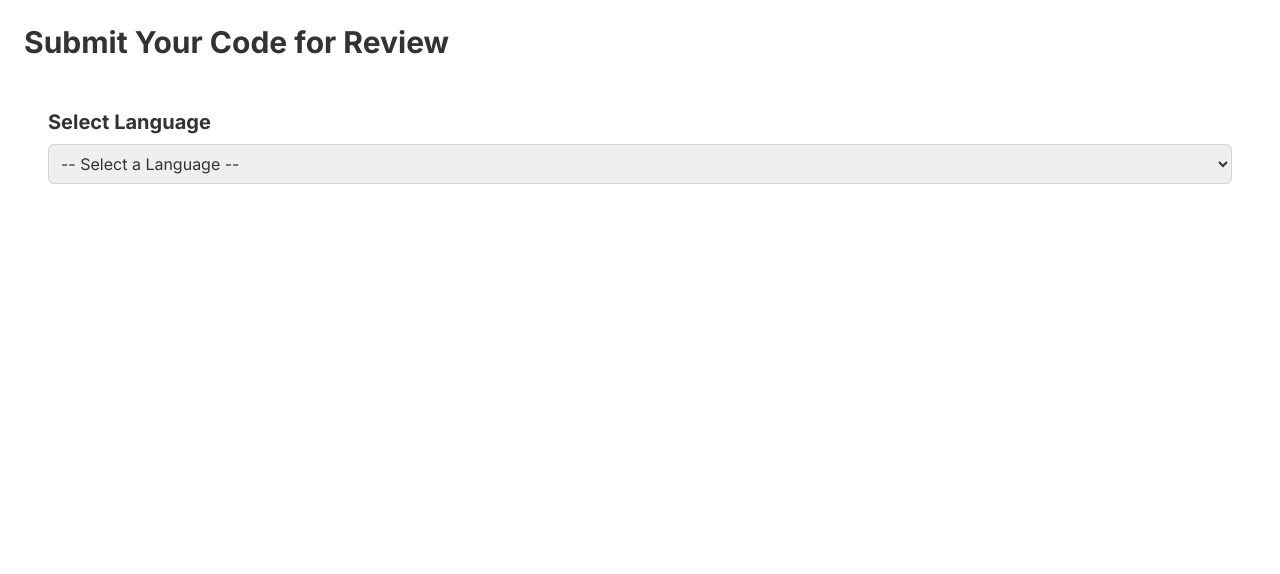
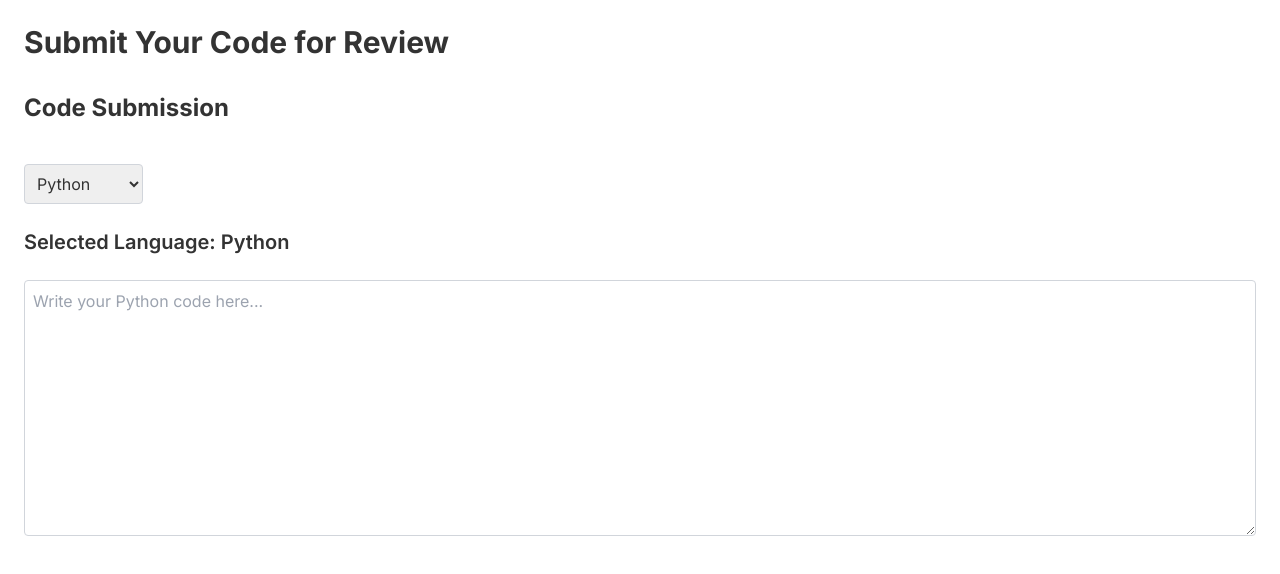
Before and after one commit to chae1xx1os/BoB-DEVTHON, a Next.js app: page /code-review in a window 1280 px wide. Shown: the top 574 px of the page. Built offline with nearby package versions, Linux system fonts and the light colour scheme.

Commit message:
Add: Enhance CodeSubmission UI with syntax highlighting and spacing

```diff
--- a/package.json
+++ b/package.json
@@ -20,6 +20,7 @@
     "clsx": "^2.1.1",
     "lucide-react": "^0.428.0",
     "next": "14.2.5",
+    "prismjs": "^1.29.0",
     "react": "^18",
     "react-chartjs-2": "^5.2.0",
     "react-dom": "^18",
--- a/src/app/code-review/page.tsx
+++ b/src/app/code-review/page.tsx
@@ -2,7 +2,7 @@ import { CodeSubmission } from "@/components/CodeSubmission";
 
 export default function CodeReviewPage() {
   return (
-    <div className="container mx-auto p-6">
+    <div className="container mx-auto p-6 space-y-8"> {/* 상단 여백 추가 */}
       <h1 className="text-3xl font-bold mb-6">Submit Your Code for Review</h1>
       <CodeSubmission />
     </div>
--- a/src/app/page.tsx
+++ b/src/app/page.tsx
@@ -1,9 +1,10 @@
 "use client"; // 클라이언트 컴포넌트로 지정
 
 import { useState } from 'react';
-import { Component } from '@/components/component';
+import { Component } from '@/components/component'; // 이 컴포넌트에 상단 헤더가 포함되어 있다면 수정이 필요
 import { LoginComponent } from '@/components/login-component';
-import Link from 'next/link';  // Link 컴포넌트 추가
+import Link from 'next/link';
+import { MountainIcon } from "@/components/icons/mountain-icon";
 
 export default function HomePage() {
   const [isLoginOpen, setLoginOpen] = useState(false);
@@ -12,17 +13,21 @@ export default function HomePage() {
 
   return (
     <div className="relative">
-      {/* 상단 Task Board와 Code Review 링크 추가 */}
+      {/* 헤더 구성 */}
       <header className="bg-background border-b flex items-center justify-between px-6 py-4 shadow-sm">
         <div className="flex items-center gap-4">
-          <Link href="#" className="flex items-center gap-2" prefetch={false}>
-            <span className="text-2xl font-semibold">Task Board</span>
+          <MountainIcon className="w-8 h-8" />
+          <span className="text-2xl font-semibold">해와달</span>
+
+          <Link href="#" className="text-lg text-muted-foreground hover:text-foreground" prefetch={false}>
+            Task Board
           </Link>
+
           <Link href="/code-review" className="text-lg text-muted-foreground hover:text-foreground" prefetch={false}>
             Code Review
           </Link>
         </div>
-        {/* 기존 로그인 버튼 유지 */}
+
         <div className="flex items-center gap-4">
           <button
             className="p-2 bg-blue-500 text-white rounded"
@@ -33,7 +38,7 @@ export default function HomePage() {
         </div>
       </header>
 
-      {/* 기존 컴포넌트 렌더링 */}
+      {/* 아래의 Component가 중복된 헤더를 렌더링하는지 확인 필요 */}
       <Component />
 
       {/* 로그인 모달 */}
--- a/src/components/CodeSubmission.tsx
+++ b/src/components/CodeSubmission.tsx
@@ -1,3 +1,5 @@
+"use client";
+
 import { useState } from "react";
 
 const languages = [
@@ -5,44 +7,37 @@ const languages = [
   "JavaScript",
   "Java",
   "C++",
+  "C#",
   "Ruby",
   "Go",
-  "Rust",
-  // 추가하고 싶은 언어들
+  "Swift",
+  "Kotlin",
 ];
 
 export function CodeSubmission() {
-  const [selectedLanguage, setSelectedLanguage] = useState<string | null>(null);
-  const [code, setCode] = useState("");
+  const [selectedLanguage, setSelectedLanguage] = useState(languages[0]);
 
   return (
-    <div className="p-6">
-      <div className="mb-4">
-        <label className="block text-xl font-bold mb-2">Select Language</label>
+    <div className="space-y-6"> {/* 요소 간 여백 추가 */}
+      <h1 className="text-2xl font-bold mb-4">Code Submission</h1>
       <select
-          className="block w-full p-2 border border-gray-300 rounded-md"
+        className="mb-4 p-2 border border-gray-300 rounded"
+        value={selectedLanguage}
         onChange={(e) => setSelectedLanguage(e.target.value)}
       >
-          <option value="">-- Select a Language --</option>
-          {languages.map((lang, index) => (
-            <option key={index} value={lang}>
+        {languages.map((lang) => (
+          <option key={lang} value={lang}>
             {lang}
           </option>
         ))}
       </select>
+      <div className="space-y-4"> {/* 요소 간 여백 추가 */}
+        <h2 className="text-xl font-semibold mb-2">Selected Language: {selectedLanguage}</h2>
+        <textarea
+          className="w-full h-64 p-2 border border-gray-300 rounded"
+          placeholder={`Write your ${selectedLanguage} code here...`}
+        />
       </div>
-
-      {selectedLanguage && (
-        <div className="mt-6">
-          <h2 className="text-2xl font-semibold mb-4">{selectedLanguage}</h2>
-          <textarea
-            className="w-full h-64 p-4 border border-gray-300 rounded-md"
-            placeholder={`Write your ${selectedLanguage} code here...`}
-            value={code}
-            onChange={(e) => setCode(e.target.value)}
-          ></textarea>
-        </div>
-      )}
     </div>
   );
 }
--- a/src/components/component.tsx
+++ b/src/components/component.tsx
@@ -61,39 +61,6 @@ export function Component() {
   };
 
   return (
-    <div className="flex flex-col h-screen">
-      <header className="bg-background border-b flex items-center justify-between px-6 py-4 shadow-sm">
-        <div className="flex items-center gap-4">
-          <Link href="#" className="flex items-center gap-2" prefetch={false}>
-            <MountainIcon className="w-8 h-8" />
-            <span className="text-2xl font-semibold">해와달</span>
-          </Link>
-          <Link href="#" className="text-lg text-muted-foreground hover:text-foreground" prefetch={false}>
-            Task Board
-          </Link>
-        </div>
-        <div className="flex items-center gap-4">
-          <DropdownMenu>
-            <DropdownMenuTrigger asChild>
-              <Button variant="ghost" size="icon" className="rounded-full">
-                <Image
-                  src="/1.png"
-                  width={64}
-                  height={64}
-                  alt="Avatar"
-                  className="rounded-full"
-                />
-              </Button>
-            </DropdownMenuTrigger>
-            <DropdownMenuContent align="end">
-              <DropdownMenuLabel>Signed in as Taeyang Kim</DropdownMenuLabel>
-              <DropdownMenuSeparator />
-              <DropdownMenuItem>Settings</DropdownMenuItem>
-              <DropdownMenuItem>Logout</DropdownMenuItem>
-            </DropdownMenuContent>
-          </DropdownMenu>
-        </div>
-      </header>
     <div className="flex-1 grid grid-cols-2 gap-6 p-6">
       <div className="bg-background rounded-lg shadow-sm border p-6">
         <div className="border-b pb-4">
@@ -204,6 +171,5 @@ export function Component() {
         </Card>
       </div>
     </div>
-    </div>
   );
 }
```
Also changed, not shown: 1 other file (tests, documents, lock files or other folders). Lines whose indentation alone changed are shown as unchanged.
